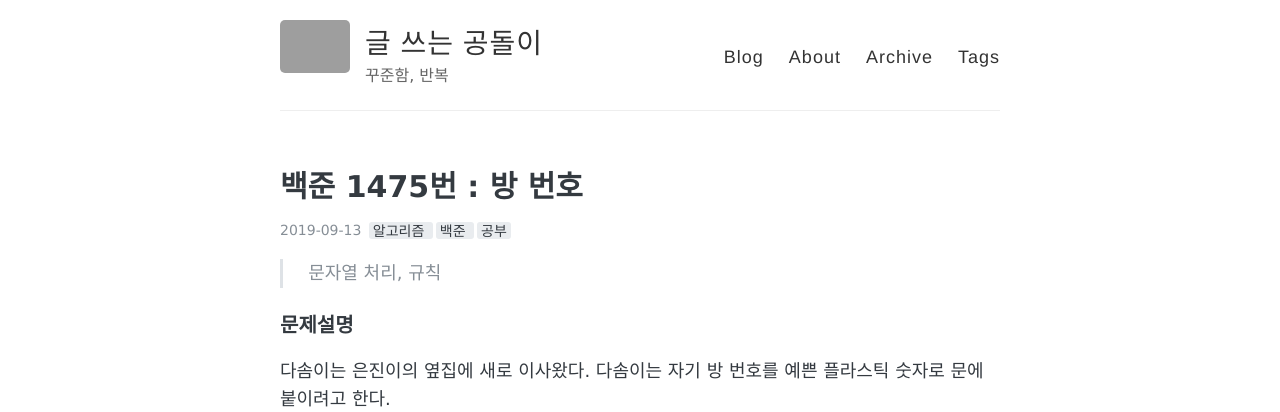
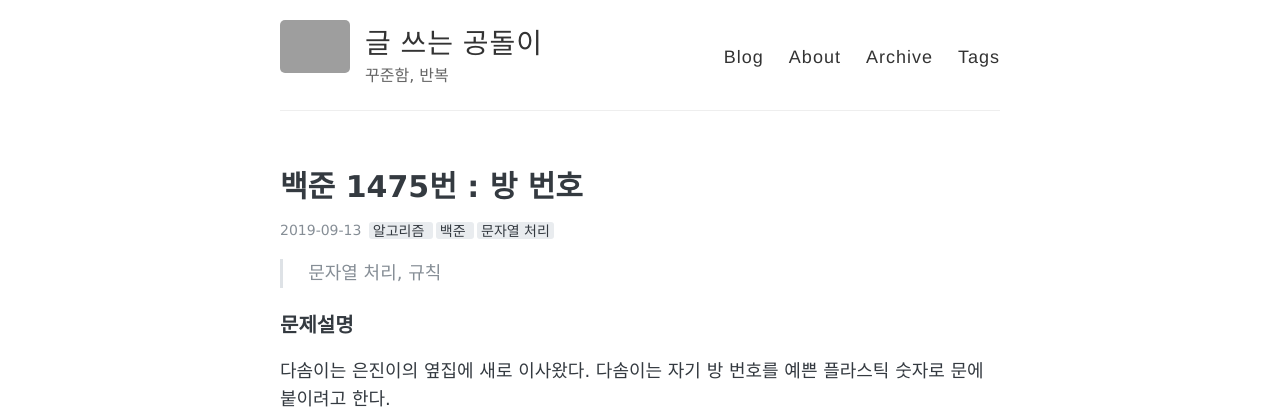
Before and after one commit to sihyungyou/sihyungyou.github.io, a Jekyll site: the page built from _posts/2019-09-13-baekjoon-1475.md, in a window 1280 px wide. Shown: the top 412 px of the page. Built offline with Jekyll 4.4.1, drawn with Linux system fonts in a browser that asks for light colours; grey boxes are pictures that could not be loaded.

Commit message:
added 1541, changed tags

```diff
--- a/_posts/2019-09-13-baekjoon-1475.md
+++ b/_posts/2019-09-13-baekjoon-1475.md
@@ -1,7 +1,7 @@
 ---
 layout: post
 title: "백준 1475번 : 방 번호"
-tags: [알고리즘, 백준, 공부]
+tags: [알고리즘, 백준, 문자열 처리]
 comments: true
 ---
 
```
